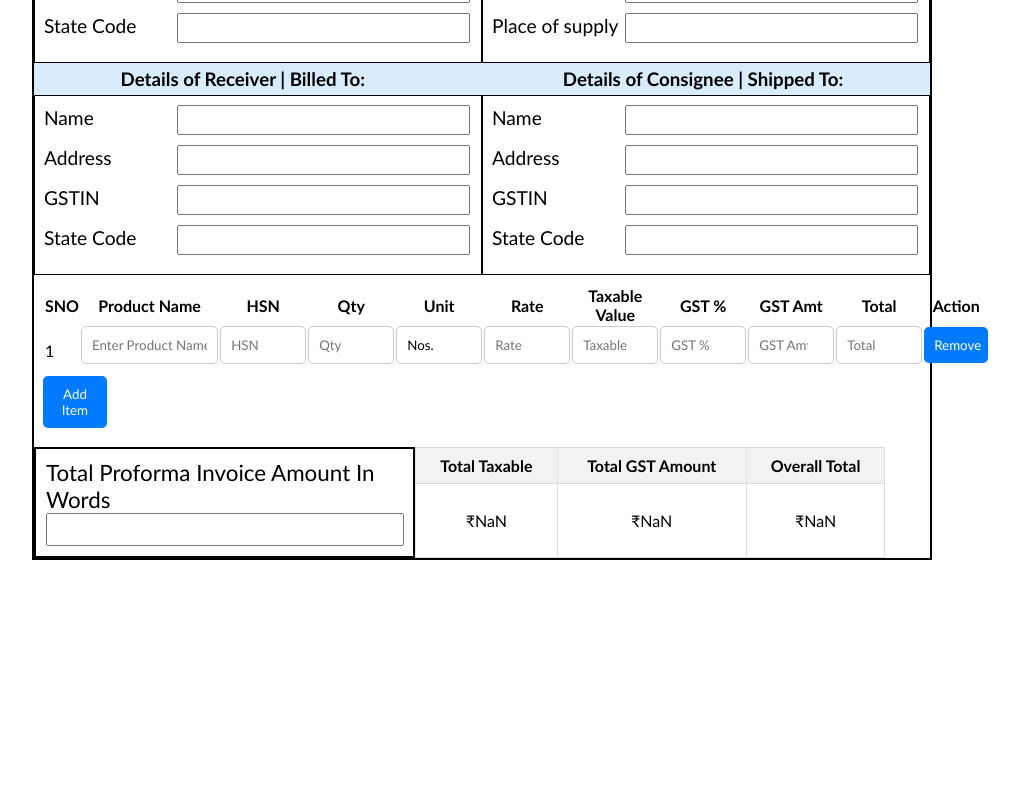
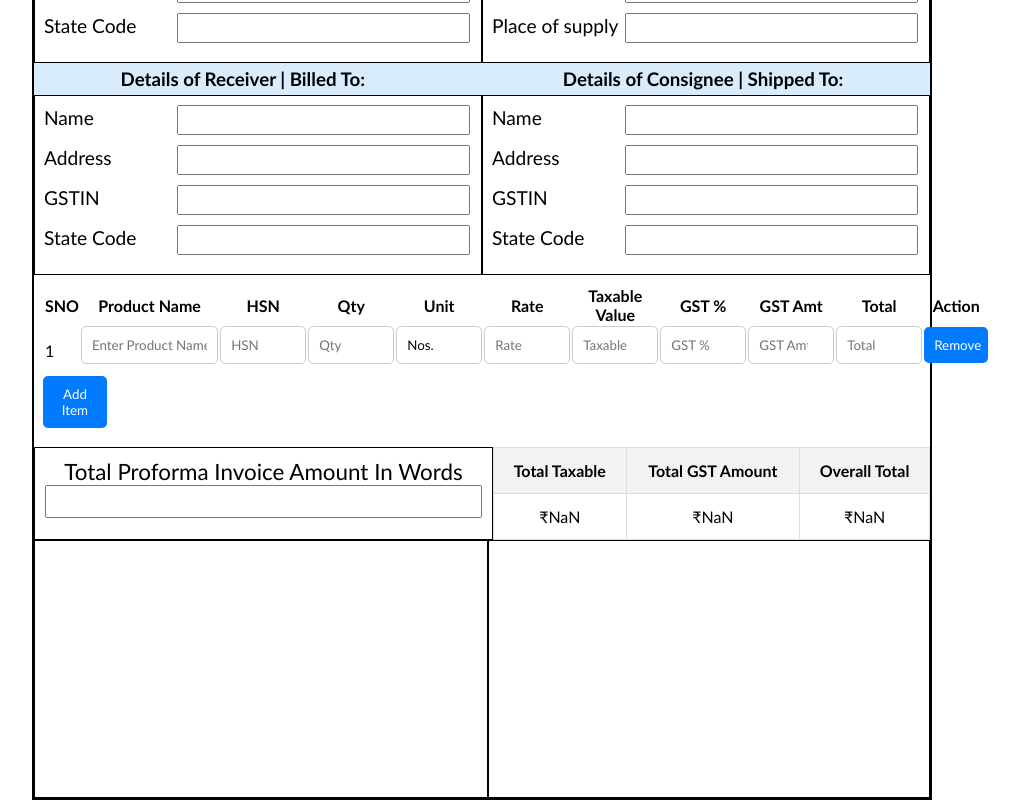
Before and after one commit to tusharrajput001/Invoice_Generator, a React (Vite) app in the folder invoice-gen/: page / in a window 1280 px wide. Shown: the part 434-1234 px from the top of the page, without its empty margins (158-1177 px from the left). Before the commit the page ends 994 px from the top, so only its background shows below. Built offline with nearby package versions, Linux system fonts and the light colour scheme.

Commit message:
Footer ch

```diff
--- a/invoice-gen/src/App.jsx
+++ b/invoice-gen/src/App.jsx
@@ -4,6 +4,7 @@ import './index.css'
 import Date from './components/Datepart/Date'
 import Btst from './components/BtStpart/Btst'
 import InvoiceItemForm from './components/Items/InvoiceItemForm'
+import Footer from './components/Footer/Footer'
 
 
 function App() {
@@ -16,6 +17,7 @@ function App() {
         <Date/>
         <Btst/>
         <InvoiceItemForm/>
+        <Footer/>
       </div>
     </>
   )
--- /dev/null
+++ b/invoice-gen/src/components/Footer/Footer.css
@@ -0,0 +1,17 @@
+.accountDetails{
+    width: 51.4%;
+    border: 1px solid black;
+    height: 20vw;
+}
+
+.stamp{
+    width: 50%;
+    border: 1px solid black;
+    height: 20vw;
+}
+
+.footer-container{
+    display: flex;
+    flex-direction: row;
+    justify-content: center;
+}
--- /dev/null
+++ b/invoice-gen/src/components/Footer/Footer.jsx
@@ -0,0 +1,14 @@
+import React from 'react'
+import "./Footer.css"
+
+
+function Footer() {
+  return (
+    <div className='footer-container'>
+        <div className='accountDetails'></div>
+        <div className='stamp'></div>
+    </div>
+  )
+}
+
+export default Footer
--- a/invoice-gen/src/components/Items/InvoiceItemForm.css
+++ b/invoice-gen/src/components/Items/InvoiceItemForm.css
@@ -41,20 +41,20 @@
 }
 
 .totals-container {
+  width: 100%;
   display: flex;
   justify-content: flex-end;
-  margin-right: 5%;
+  margin-right: 2%;
 }
 
 .totals {
-  width: 35rem;
-
+  width: 50%;
   border-collapse: collapse;
 }
 
 .totals th,
 .totals td {
-  padding: 8px;
+  padding: 13px;
   border: 1px solid #ddd;
   text-align: center;
 }
@@ -65,7 +65,7 @@
 
 .alphaTotal {
   width: 50%;
-  border: 2px solid black;
+  border: 1px solid black;
   padding: 10px;
 }
 
@@ -77,6 +77,5 @@
 
 .alpha_text {
   width: 99%;
-  margin: auto;
   font-size: 1.5rem;
 }
```
